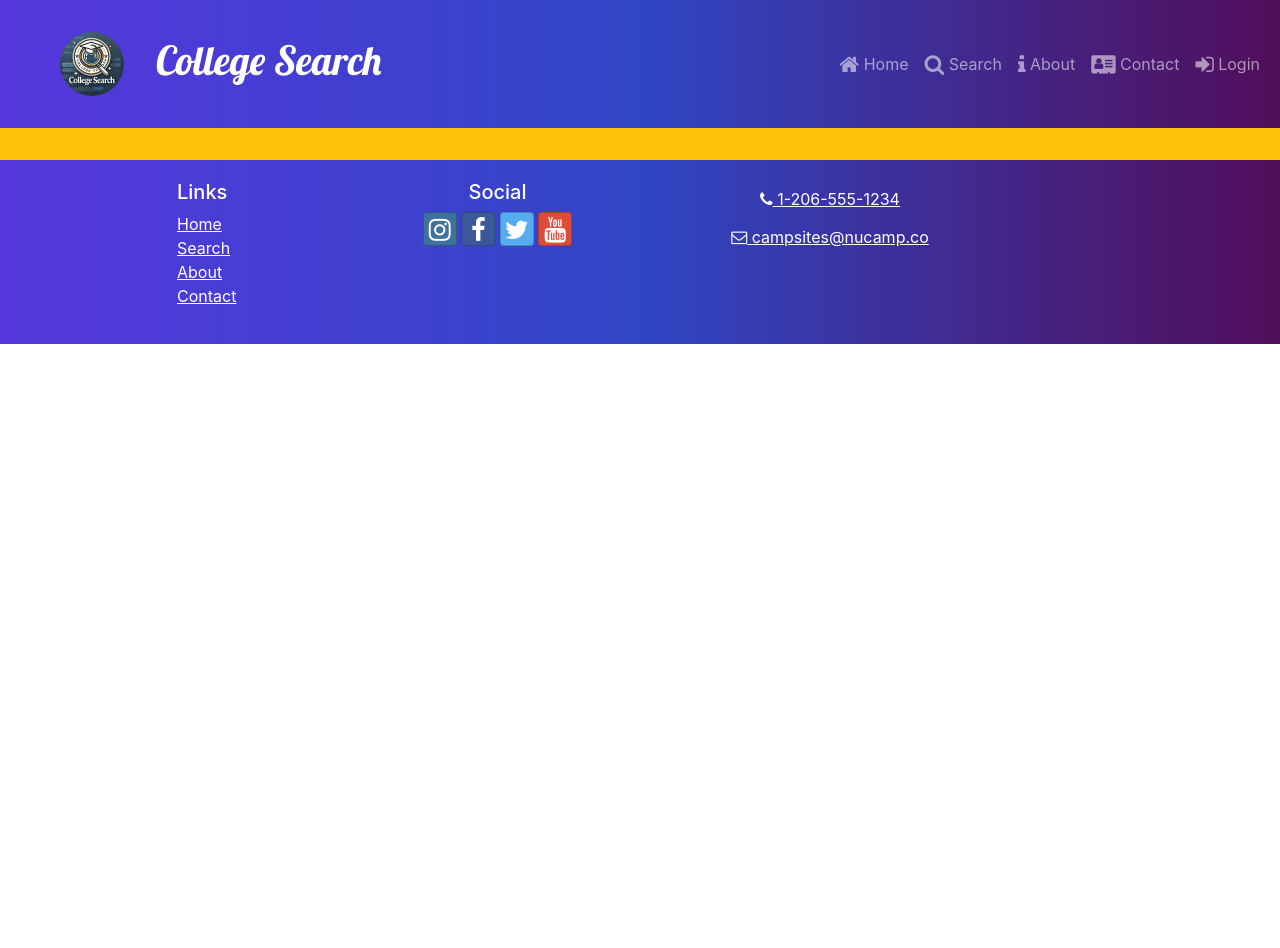
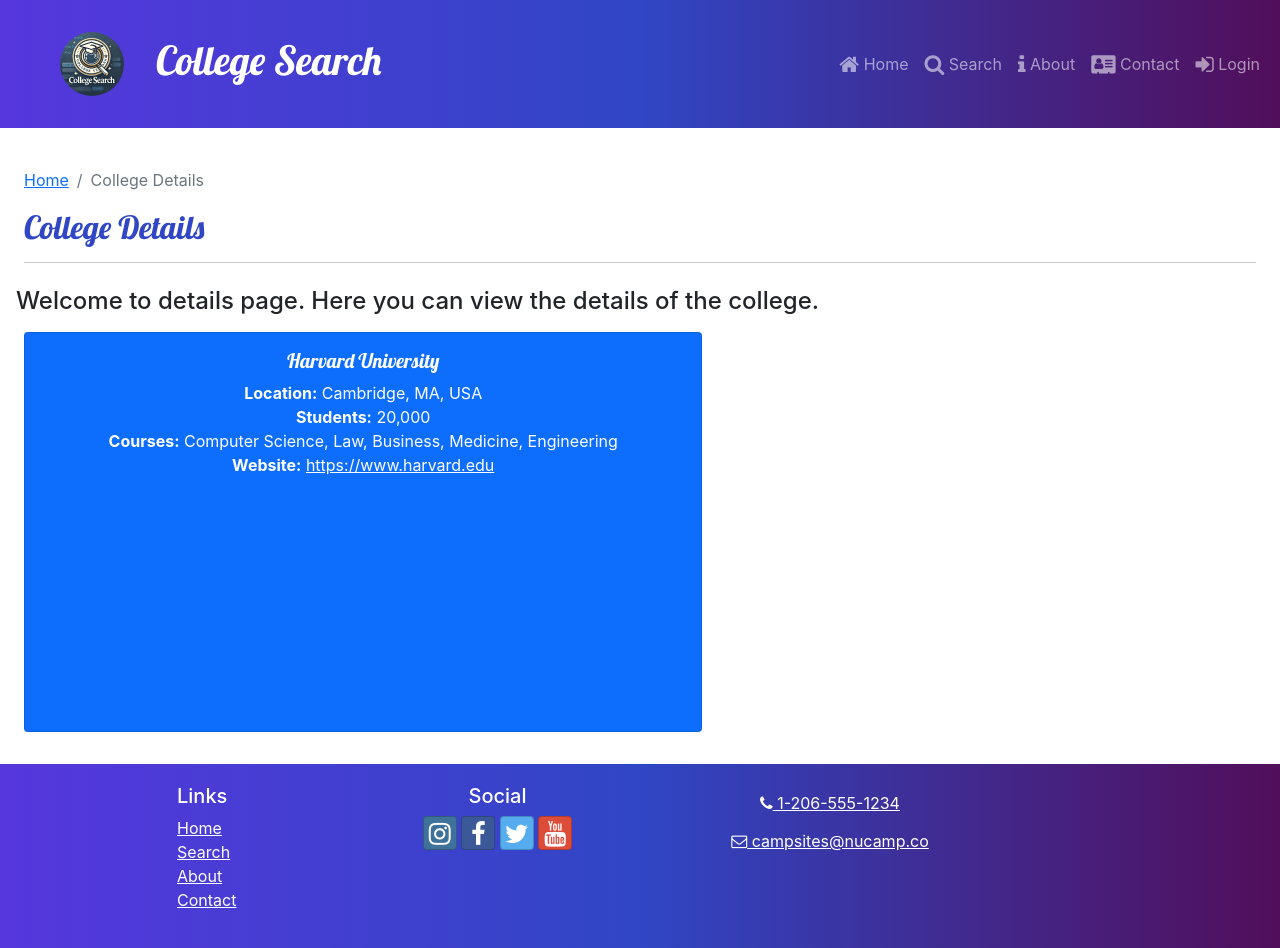
Before and after one commit to mathiasadikpon/colleges-search-app-react, a React (Create React App) app: page /college/1 in a window 1280 px wide. Before the commit the page ends 800 px from the top, so only its background shows below. Built offline with nearby package versions, Linux system fonts and the light colour scheme.

Commit message:
refactor routing and enhance error handling; add CollegeErrorPage component and update COLLEGESDATA export

```diff
--- a/src/App.js
+++ b/src/App.js
@@ -7,15 +7,17 @@
 import HomePage from './pages/HomePage';
 import SearchPage from './pages/SearchPage';
 import CollegeDetailPage from './pages/CollegeDetailPage';
+import CollegeErrorPage from './pages/CollegeErrorPage';
 
 function App() {
   return (
-    <div className="App bg-warning text-dark ">
+    <div className="App  text-dark"  >
 <Header/>
-<Routes>
+<Routes >
   <Route path="/" element={<HomePage />} />
   <Route path="/search" element={<SearchPage />} />
-  <Route path="/:collegeId" element={<CollegeDetailPage />} />
+  <Route path="college/:collegeId" element={<CollegeDetailPage />} />
+  <Route path="*" element={<CollegeErrorPage  />} />
 
 </Routes>
 <Footer/>
--- a/src/app/shared/COLLEGESDATA.js
+++ b/src/app/shared/COLLEGESDATA.js
@@ -1,4 +1,4 @@
-const COLLEGESDATA = [
+export const COLLEGESDATA = [
   {
     id: 1,
     name: "Harvard University",
@@ -130,5 +130,3 @@
     website: "https://www.umich.edu",
   },
 ];
-
-export default COLLEGESDATA;
--- a/src/colleges/College.js
+++ b/src/colleges/College.js
@@ -18,11 +18,11 @@
   const [isAdded, setIsAdded] = useState(false);
 
   return (
-    <Col xs="12" sm="6" lg="3" className="p-2">
-      <Card body className="bg-primary text-white m-1 shadow">
+    <Col xs="12" sm="6" lg="4" className="p-2">
+      <Card body className="bg-primary text-white m-1">
         <CardBody>
           <Link
-            to={`/${id}`}
+            to={`college/${id}`}
             className="text-white"
             style={{ cursor: "default", textDecoration: "none" }}
           >
--- a/src/colleges/CollegeDetail.js
+++ b/src/colleges/CollegeDetail.js
@@ -1,21 +1,18 @@
 import React from "react";
 import { Card, CardImg, CardTitle, CardText, CardBody, Col } from "reactstrap";
+import { findCollegeById } from "./collegeSlice";
+import { useParams } from "react-router-dom";
 const CollegeDetail = () => {
-  const college = {
-    id: 1,
-    name: "Harvard University",
-    city: "Cambridge",
-    state: "MA",
-    country: "USA",
-    no_of_students: 20000,
-    courses: ["Computer Science", "Engineering", "Medicine"],
-    website: "https://www.harvard.edu",
-  };
+  const { collegeId } = useParams();
+  const college = findCollegeById(collegeId);
   const { name, city, state, country, no_of_students, courses, website } =
     college;
   return (
     <Col md="5" className="m-1 text-center ">
-      <Card className="bg-primary text-white m-1">
+      <Card
+        className="bg-primary text-white m-1 "
+        style={{ cursor: "default", minHeight:"50vh", minWidth:"53vw" }}
+      >
         <CardBody>
           <CardTitle tag="h5">{name}</CardTitle>
           <CardText>
--- a/src/colleges/CollegeList.js
+++ b/src/colleges/CollegeList.js
@@ -5,8 +5,8 @@
 const CollegeList = ({ colleges }) => {
   return (
     colleges &&
-    colleges.length > 0 && (
-      <Row className="m-1 p-3 bg-warning">
+    colleges.length && (
+      <Row className="m-1 ">
         {colleges.map((college, indx) => {
           return college && <College key={indx} college={college} />;
         })}
--- /dev/null
+++ b/src/colleges/collegeSlice.js
@@ -0,0 +1,4 @@
+import { COLLEGESDATA } from "../app/shared/COLLEGESDATA";
+export const findCollegeById = (id) => {
+  return COLLEGESDATA.find((college) => college.id === parseInt(id));
+};
--- a/src/components/Header.js
+++ b/src/components/Header.js
@@ -14,7 +14,7 @@
   const [menuOpen, setMenuOpen] = useState(false);
 
   return (
-    <Navbar dark color="primary" sticky="top" expand="md">
+    <Navbar dark color="primary" sticky="top" expand="lg">
       <NavbarBrand className="ms-5" href="/">
         <img
           src={CollegeLogo}
--- a/src/pages/CollegeDetailPage.js
+++ b/src/pages/CollegeDetailPage.js
@@ -1,15 +1,21 @@
-import React from 'react'
-import { Container } from 'reactstrap'
-import SubHeader from '../components/SubHeader'
-import CollegeDetail from '../colleges/CollegeDetail'
+import React from "react";
+
+import SubHeader from "../components/SubHeader";
+import CollegeDetail from "../colleges/CollegeDetail";
 
 const CollegeDetailPage = () => {
   return (
-    <Container>
-        <SubHeader current="College Details"/>
-        <CollegeDetail />
-    </Container>
-  )
-}
+    <div className="m-3" style={{minHeight:"53vh"}}>
+      <p>
+        <SubHeader current="College Details" />
+        <h4>
+          Welcome to details page. Here you can view the details of the college.
+        </h4>
+      </p>
 
-export default CollegeDetailPage
+      <CollegeDetail />
+    </div>
+  );
+};
+
+export default CollegeDetailPage;
--- /dev/null
+++ b/src/pages/CollegeErrorPage.js
@@ -0,0 +1,11 @@
+import React from 'react'
+
+const CollegeErrorPage = () => {
+  return (
+    <div style={{minHeight:"53vh"}}>
+      College not found
+    </div>
+  )
+}
+
+export default CollegeErrorPage
--- a/src/pages/HomePage.js
+++ b/src/pages/HomePage.js
@@ -1,12 +1,12 @@
 import React, { useState } from "react";
 import SubHeader from "../components/SubHeader";
-import COLLEGESDATA from "../app/shared/COLLEGESDATA";
+import {COLLEGESDATA} from "../app/shared/COLLEGESDATA";
 import CollegeList from "../colleges/CollegeList";
 
 const HomePage = () => {
   const [colleges, setColleges] = useState(COLLEGESDATA);
   return (
-    <div>
+    <div style={{minHeight:"53vh"}}>
       <SubHeader current="Home" />
       <div className="container">
         <div className="row">
--- a/src/pages/SearchPage.js
+++ b/src/pages/SearchPage.js
@@ -3,7 +3,7 @@
 
 const SearchPage = () => {
   return (
-    <div>
+    <div style={{minHeight:"53vh"}}>
       <SubHeader current="Search"/>
     </div>
   );
```
